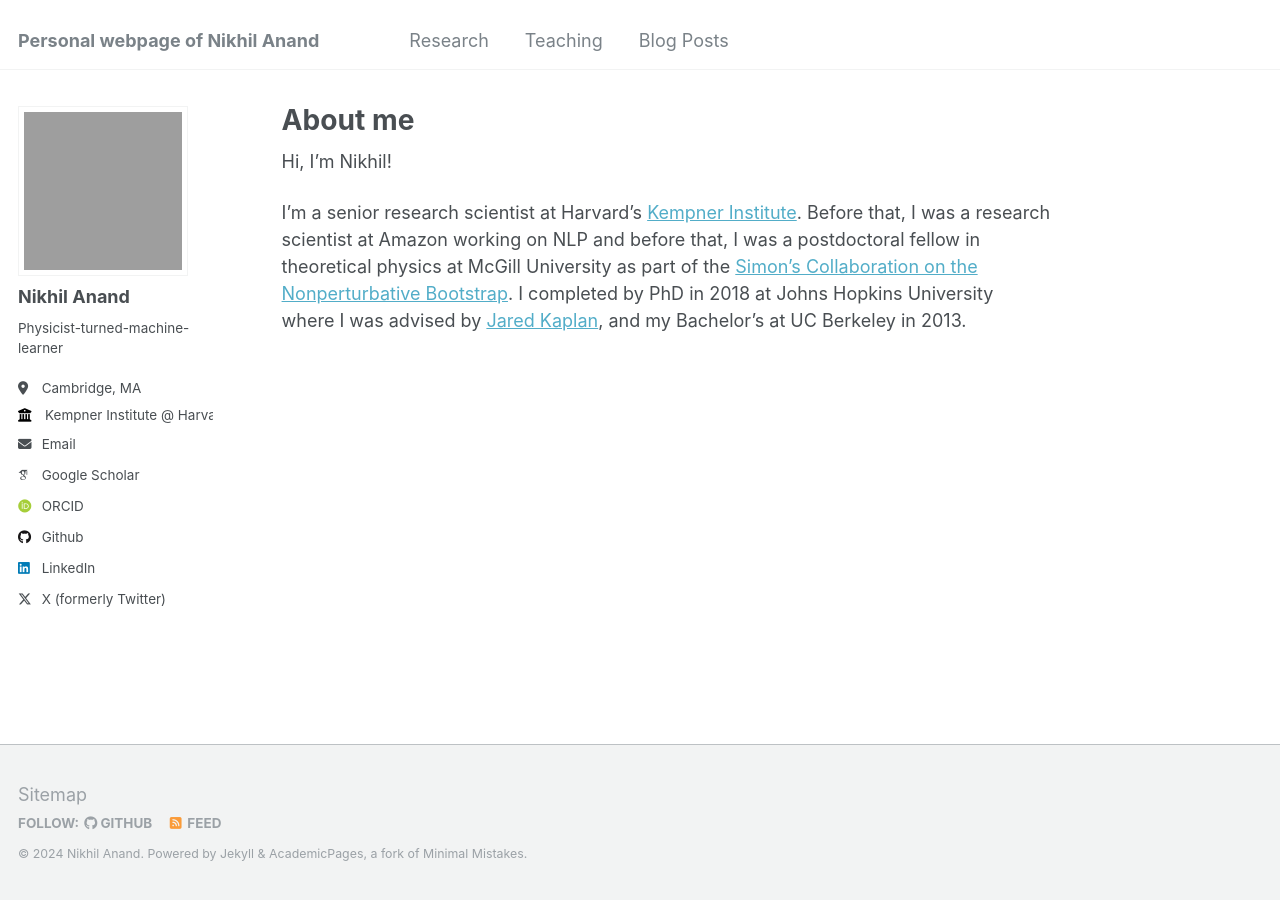
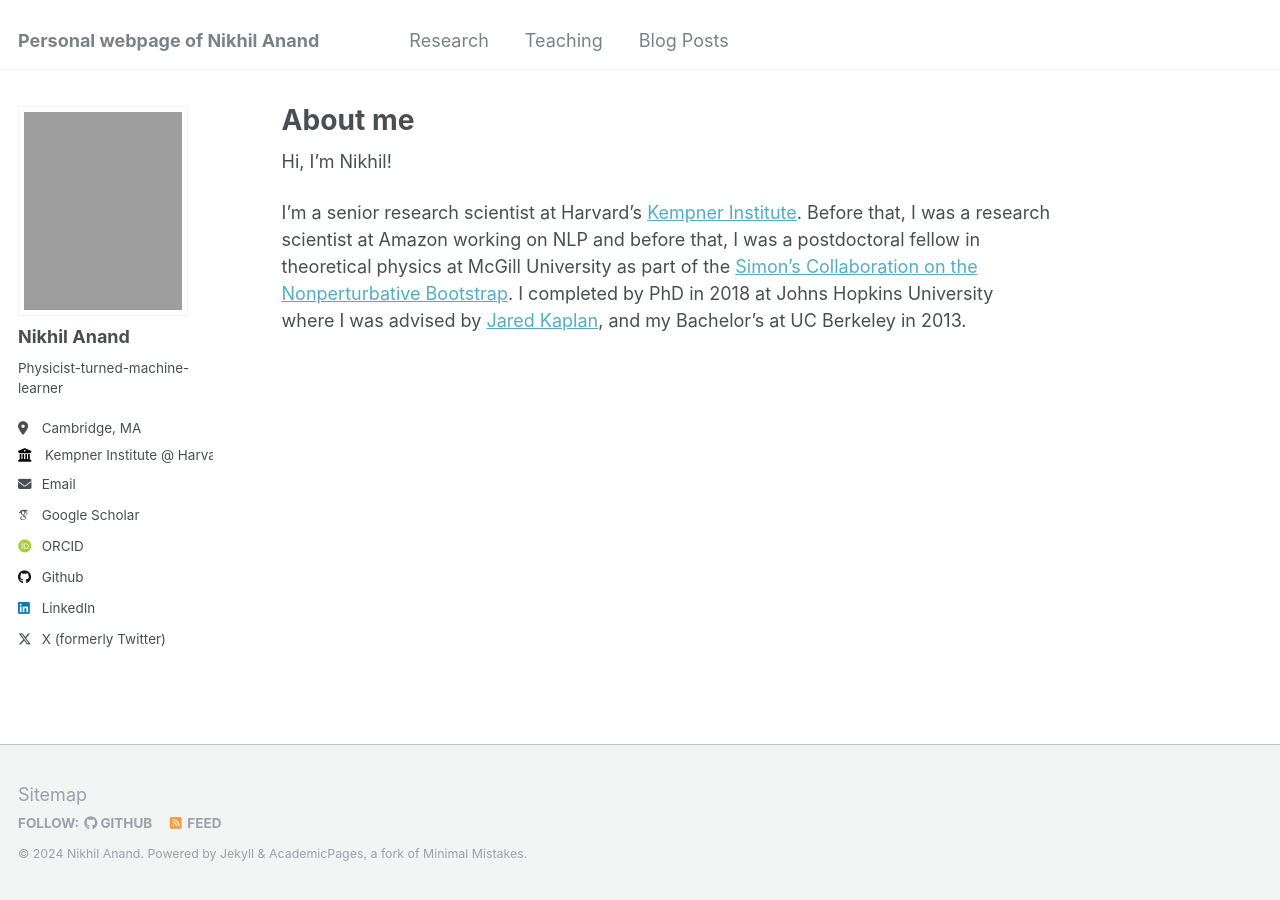
Before and after one commit to nikhilanand91/nikhilanand91.github.io, a Jekyll site: the page built from _pages/about.md, in a window 1280 px wide. Built offline with Jekyll 4.4.1, drawn with Linux system fonts in a browser that asks for light colours; some web fonts are replaced.

Commit message:
fix height

```diff
--- a/_sass/_sidebar.scss
+++ b/_sass/_sidebar.scss
@@ -81,7 +81,7 @@
   vertical-align: top;
   width: 170px;
   // set width only, for non-square avatars
-  height: 170px;
+  height: 210px;
 
   @include breakpoint($large) {
     display: block;
@@ -92,7 +92,7 @@
   img {
     // max-width: 175px;
     width: 170px;
-    height: 170px;
+    height: 210px;
     object-fit: cover;
     // border-radius: 50%;
 
```
Also changed, not shown: 1 other file.
